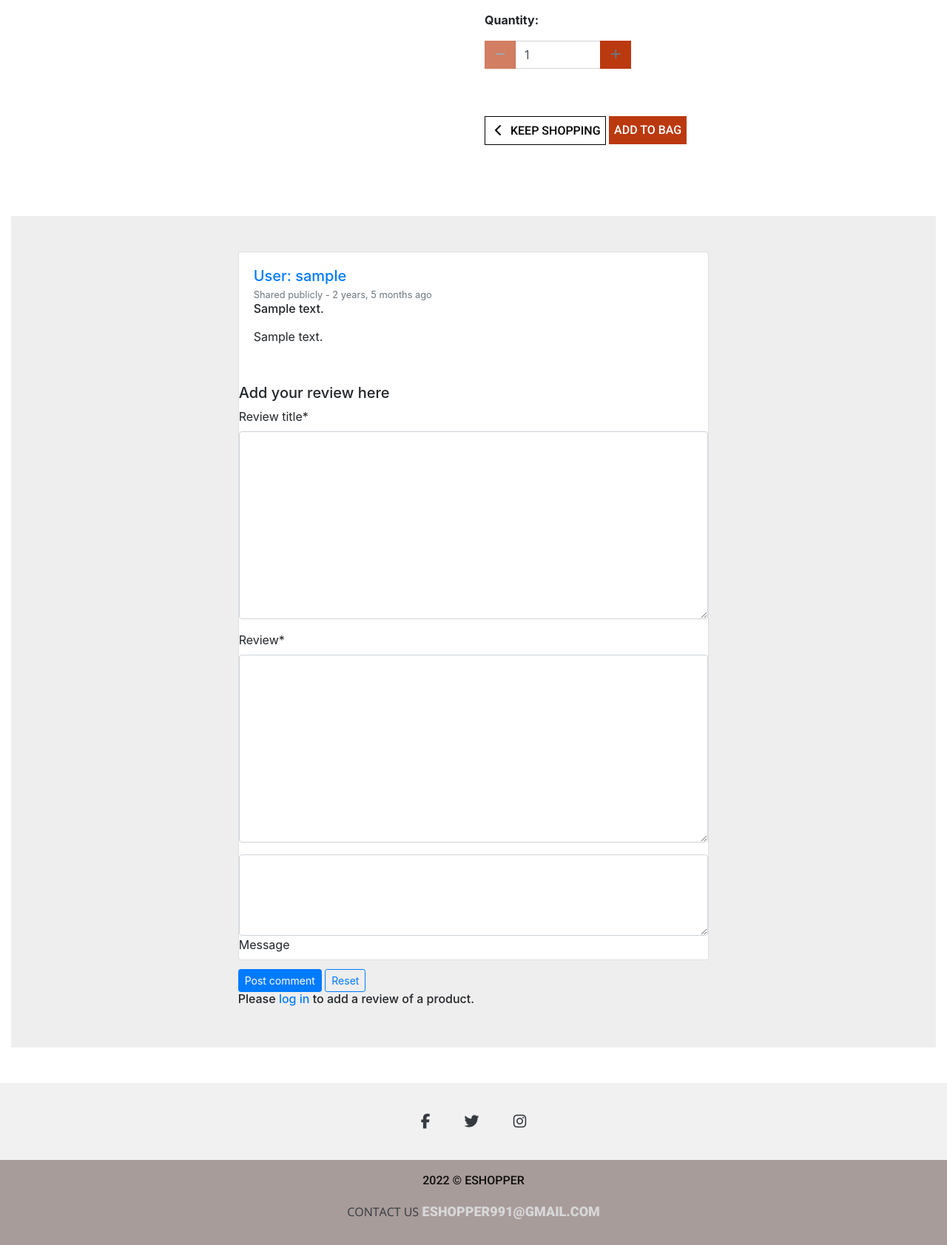
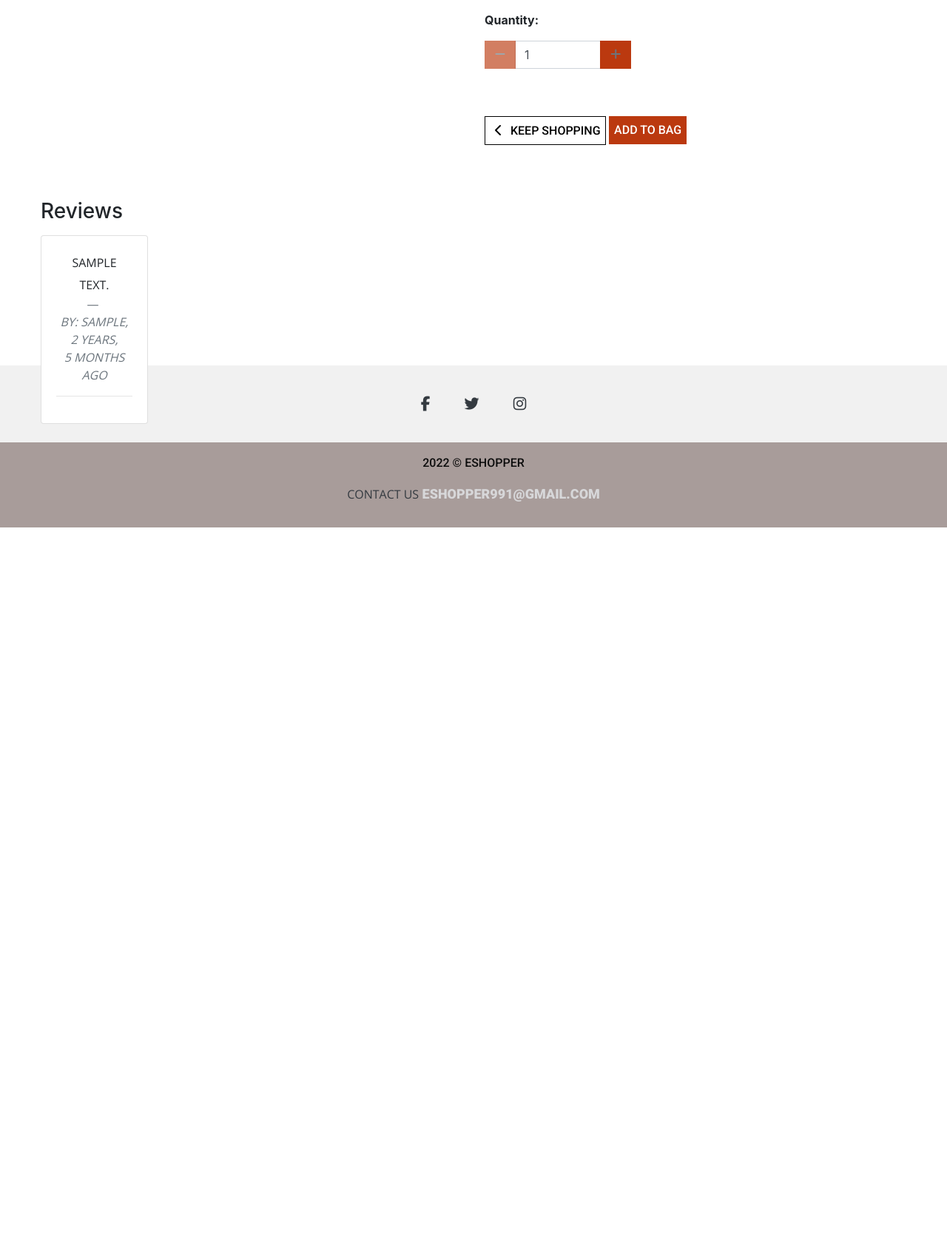
Before and after one commit to Code-Institute-Submissions/artneto-Eshopper_AugResub, a Django app: page /products/1/ in a window 1280 px wide. Shown: the part 571-2254 px from the top of the page at 74% size. After the commit the page ends 1284 px from the top, so only its background shows below. Run offline with Django 3.2, Linux system fonts and the light colour scheme; data comes from the database, SQL or seed files in the repository; tables that the repository leaves empty hold one stand-in row (values such as "Sample post"); some libraries are stand-ins or nearby versions.

Commit message:
added tempalte for comment section

```diff
--- a/products/templates/products/product_detail.html
+++ b/products/templates/products/product_detail.html
@@ -97,64 +97,71 @@
             </div>
 
         </div>
-        <section style="background-color: #eee;">
-            <div class="container my-5 py-5">
-              <div class="row d-flex justify-content-center">
-                <div class="col-md-12 col-lg-10 col-xl-8">
-
-                    <div class="card">
-                        <div class="card-body">
-
-                        {% for review in product.reviews.all  %}
-                        <div class="d-flex flex-start align-items-center">
-                                <div>
-                                <h5 class="fw-bold text-primary mb-1">User: {{ review.review_author }}</h5>
-                                    <p class="text-muted small mb-0">
-                                    Shared publicly - {{ review.added_on|timesince }} ago
-                                    </p>
-                                </div>
+       <!-- Reviews -->
+		<div class="review-container">
+            <div class="col-md-6">
+			<h3 class="my-3">Reviews
+				{% if user.is_authenticated %}
+				    <button data-toggle="modal" data-target="#productReview" type="button" class="btn btn-warning btn-sm float-right reviewBtn">Add Review</button>
+				{% endif %}
+			</h3>
+	    {% if user.is_authenticated %}
+            <!-- Product Review -->
+            <div class="modal fade" id="productReview" tabindex="-1" aria-labelledby="exampleModalLabel" aria-hidden="true">
+                <div class="modal-dialog">
+                    <div class="modal-content">
+                        <div class="modal-header">
+                            <h5 class="modal-title" id="exampleModalLabel">Add Product Review</h5>
+                            <button type="button" class="close" data-dismiss="modal" aria-label="Close">
+                            <span aria-hidden="true">&times;</span>
+                            </button>
                         </div>
-                        <div class="card-header-title">
-                          <h6 class="title-heading-small">{{ review.review_title }}</h6>
-                        </div>
-                        <p class="mt-3 mb-4 pb-2">{{ review.review }}</p>
-                        {% endfor %}
-
-                        </div>
-                        <h5 class="title-heading-small">Add your review here</h5>
-                        <form action="{% url 'add_review' product.id %}" method="POST">
-                            {% csrf_token %}
-                            {{ form|crispy }}
-                            <div class="form-outline w-100">
-
-                                <textarea class="form-control" id="textAreaExample" rows="4"
-                                style="background: #fff;"></textarea>
-                                <label class="form-label" for="textAreaExample">Message</label>
-                            </div>
-                            </div>
-                            <div class="float-end mt-2 pt-1">
-                                <button type="submit" class="btn btn-primary btn-sm">Post comment</button>
-                                <button type="reset" class="btn btn-outline-primary btn-sm">Reset</button>
-                            </div>
-                            <div class="columns">
-                                <div class="column">
-                                    <h6 class="title-heading-small">
-                                        Please <a href="{% url 'account_login' %}">log in</a> to add a review of a product.</h6>
-                                </div>
-                            </div>
-
-                        </form>
-
+                        <div class="modal-body">
+                            <form method="post" id="addForm" action="{% url  'add_review' product.id %}">
+                                {% csrf_token %}
+                                <table class="table table-bordered">
+                                    {{ form|crispy }}
+                                    <tr>
+                                        <td colspan="2">
+                                            <button type="submit" class="btn btn-primary">Submit</button>
+                                            <input type="reset" class="btn btn-dark" value="Reset" id="reset" />
+                                        </td>
+                                    </tr>
+                                </table>
+                                <p class="ajaxRes"></p>
+                            </form>
                         </div>
                     </div>
                 </div>
-              </div>
             </div>
-        </section>
-
+            <!-- Product Review End -->
+        {% endif %}
+                </h3>
+                <div class="card">
+                    <div class="card-body review-list" style="max-height: 400px; overflow: auto;">
+                        <!-- Detail -->
+                        {% if reviews %}
+                            {% for review in reviews %}
+                            <blockquote class="blockquote text-center">
+                            <small>{{review.review}}</small>
+                            <footer class="blockquote-footer">
+                                <cite title="Source Title">
+                                    <p class="subtitle-att">By: {{ review.review_author }}, {{ review.added_on|timesince }} ago</p>
+                                </cite>
+                            </footer>
+                            </blockquote>
+                            <hr />
+                            {% endfor %}
+                        {% else %}
+                            <p class="no-data">Add First Review</p>
+                        {% endif %}
+                    </div>
+                </div>
+            </div>
+        </div>
+        <!---Comment Section end-->
+        </div>
     </div>
-
-    <!---Comment Section-->
 
 {% endblock %}
 
--- a/static/css/base.css
+++ b/static/css/base.css
@@ -445,6 +445,14 @@ a:hover {
     }
 }
 
+/*----Comment-section----*/
+
+.review-container {
+    margin: 25px;
+    width: 350px;
+    height: 200px;
+}
+
 
 /* ---------- bootstrap toasts */
 
```
